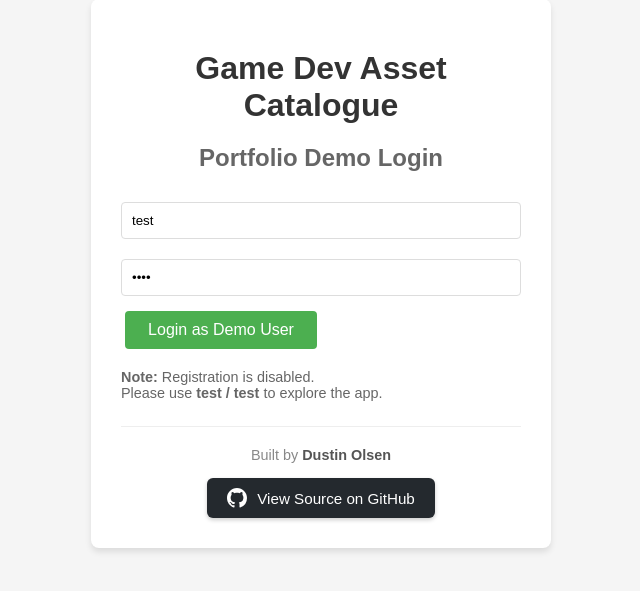
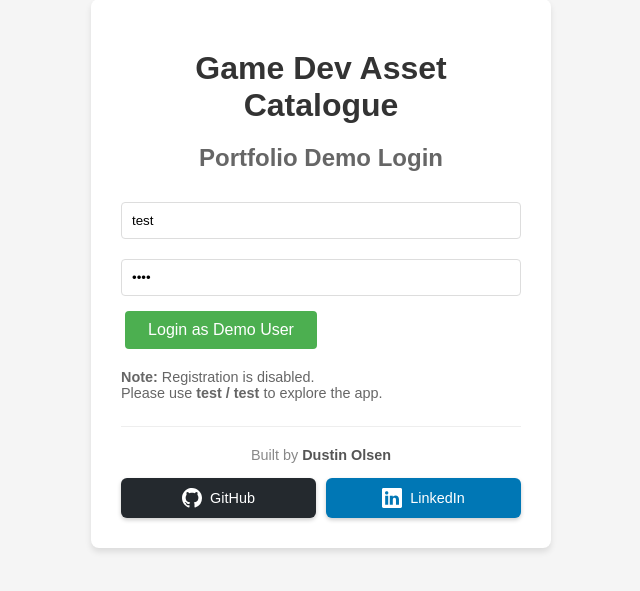
Before and after one commit to DustinOlsen/GameDevAssetCatalogue, a FastAPI app: page / in a window 1280 px wide. Shown: the part 101-692 px from the top of the page, without its empty margins (319-959 px from the left). Run offline with FastAPI, Linux system fonts and the light colour scheme; some libraries are stand-ins or nearby versions.

Commit message:
feat: Add social buttons for GitHub and LinkedIn to the footer

```diff
--- a/static/css/style.css
+++ b/static/css/style.css
@@ -245,25 +245,50 @@ label {
     text-decoration: none;
 }
 
-.github-btn {
+/* Social Buttons Container */
+.social-buttons {
+    display: flex;
+    gap: 10px;
+    justify-content: center;
+    flex-wrap: wrap;
+}
+
+/* Shared Button Styles */
+.social-btn {
     display: inline-flex;
     align-items: center;
     justify-content: center;
-    gap: 10px;
-    background-color: #24292e;
+    gap: 8px;
     color: white !important; /* Force white text */
-    padding: 10px 20px;
+    padding: 10px 16px;
     border-radius: 6px;
     text-decoration: none;
-    font-size: 0.95em;
+    font-size: 0.9em;
     font-weight: 500;
     transition: all 0.2s ease;
     box-shadow: 0 2px 4px rgba(0,0,0,0.2);
+    flex: 1; /* Make them equal width */
+    min-width: 120px; /* Prevent squishing on small screens */
 }
 
-.github-btn:hover {
-    background-color: #000;
+.social-btn:hover {
     transform: translateY(-1px);
     box-shadow: 0 4px 8px rgba(0,0,0,0.3);
     text-decoration: none;
 }
+
+/* GitHub Specific */
+.github-btn {
+    background-color: #24292e;
+}
+.github-btn:hover {
+    background-color: #000;
+}
+
+/* LinkedIn Specific */
+.linkedin-btn {
+    background-color: #0077b5; /* Official LinkedIn Blue */
+}
+.linkedin-btn:hover {
+    background-color: #005582;
+}
--- a/templates/index.html
+++ b/templates/index.html
@@ -31,12 +31,22 @@
         <div class="auth-footer">
             <div class="divider"></div>
             <p class="author-credit">Built by <a href="https://github.com/DustinOlsen" target="_blank">Dustin Olsen</a></p>
-            <a href="https://github.com/DustinOlsen/GameDevAssetCatalogue" target="_blank" class="github-btn">
-                <svg height="20" width="20" viewBox="0 0 16 16" fill="currentColor">
-                    <path d="M8 0C3.58 0 0 3.58 0 8c0 3.54 2.29 6.53 5.47 7.59.4.07.55-.17.55-.38 0-.19-.01-.82-.01-1.49-2.01.37-2.53-.49-2.69-.94-.09-.23-.48-.94-.82-1.13-.28-.15-.68-.52-.01-.53.63-.01 1.08.58 1.23.82.72 1.21 1.87.87 2.33.66.07-.52.28-.87.51-1.07-1.78-.2-3.64-.89-3.64-3.95 0-.87.31-1.59.82-2.15-.08-.2-.36-1.02.08-2.12 0 0 .67-.21 2.2.82.64-.18 1.32-.27 2-.27.68 0 1.36.09 2 .27 1.53-1.04 2.2-.82 2.2-.82.44 1.1.16 1.92.08 2.12.51.56.82 1.27.82 2.15 0 3.07-1.87 3.75-3.65 3.95.29.25.54.73.54 1.48 0 1.07-.01 1.93-.01 2.2 0 .21.15.46.55.38A8.013 8.013 0 0016 8c0-4.42-3.58-8-8-8z"></path>
-                </svg>
-                View Source on GitHub
-            </a>
+
+            <div class="social-buttons">
+                <a href="https://github.com/DustinOlsen/GameDevAssetCatalogue" target="_blank" class="social-btn github-btn">
+                    <svg height="20" width="20" viewBox="0 0 16 16" fill="currentColor">
+                        <path d="M8 0C3.58 0 0 3.58 0 8c0 3.54 2.29 6.53 5.47 7.59.4.07.55-.17.55-.38 0-.19-.01-.82-.01-1.49-2.01.37-2.53-.49-2.69-.94-.09-.23-.48-.94-.82-1.13-.28-.15-.68-.52-.01-.53.63-.01 1.08.58 1.23.82.72 1.21 1.87.87 2.33.66.07-.52.28-.87.51-1.07-1.78-.2-3.64-.89-3.64-3.95 0-.87.31-1.59.82-2.15-.08-.2-.36-1.02.08-2.12 0 0 .67-.21 2.2.82.64-.18 1.32-.27 2-.27.68 0 1.36.09 2 .27 1.53-1.04 2.2-.82 2.2-.82.44 1.1.16 1.92.08 2.12.51.56.82 1.27.82 2.15 0 3.07-1.87 3.75-3.65 3.95.29.25.54.73.54 1.48 0 1.07-.01 1.93-.01 2.2 0 .21.15.46.55.38A8.013 8.013 0 0016 8c0-4.42-3.58-8-8-8z"></path>
+                    </svg>
+                    GitHub
+                </a>
+
+                <a href="https://www.linkedin.com/in/dustin-olsen-71bb1b378" target="_blank" class="social-btn linkedin-btn">
+                    <svg height="20" width="20" viewBox="0 0 16 16" fill="currentColor">
+                        <path d="M0 1.146C0 .513.526 0 1.175 0h13.65C15.474 0 16 .513 16 1.146v13.708c0 .633-.526 1.146-1.175 1.146H1.175C.526 16 0 15.487 0 14.854V1.146zm4.943 12.248V6.169H2.542v7.225h2.401zm-1.2-8.212c.837 0 1.358-.554 1.358-1.248-.015-.709-.52-1.248-1.342-1.248-.822 0-1.359.54-1.359 1.248 0 .694.521 1.248 1.327 1.248h.016zm4.908 8.212V9.359c0-.216.016-.432.08-.586.173-.431.568-.878 1.232-.878.869 0 1.216.662 1.216 1.634v3.865h2.401V9.25c0-2.22-1.184-3.252-2.764-3.252-1.274 0-1.845.7-2.165 1.193v.025h-.016a5.54 5.54 0 0 1 .016-.025V6.169h-2.4c.03.678 0 7.225 0 7.225h2.4z"/>
+                    </svg>
+                    LinkedIn
+                </a>
+            </div>
         </div>
     </div>
 
```
